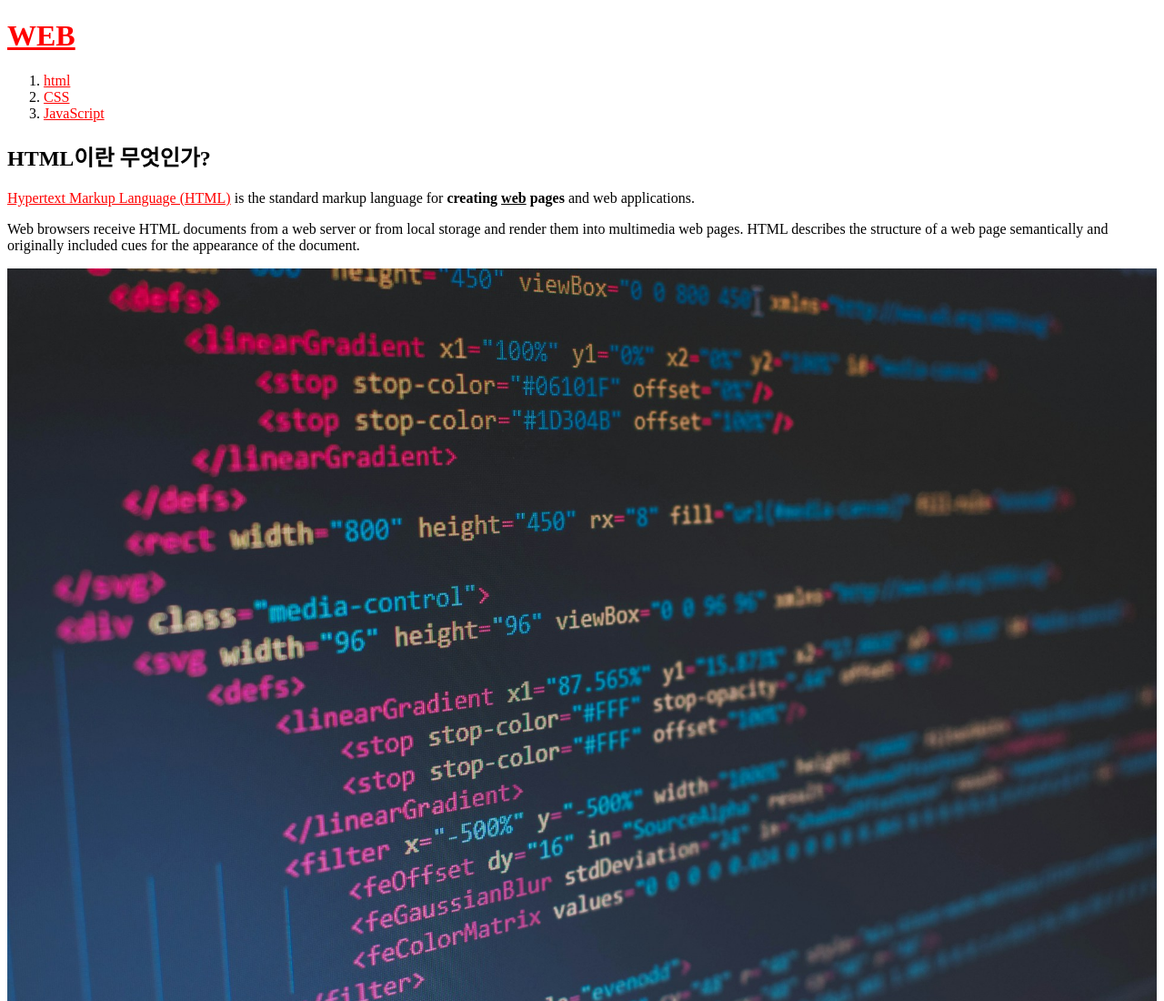
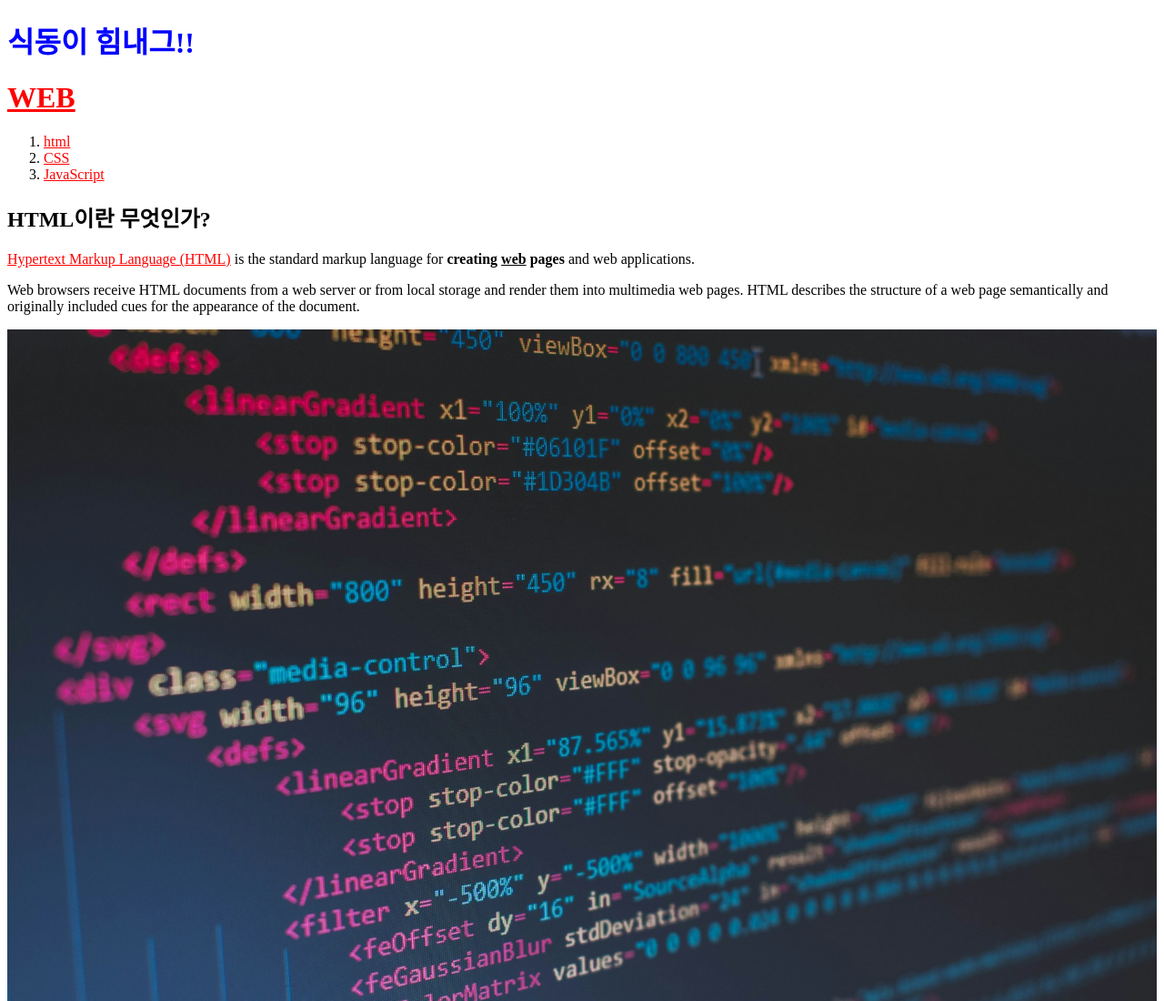
Before and after one commit to MathCoach-Alex/my-first-web-site, a plain HTML site: page 1.html in a window 1280 px wide. Shown: the top 1100 px of the page at 91% size. Drawn offline with Linux system fonts and the light colour scheme.

Commit message:
Update 1.html

```diff
--- a/1.html
+++ b/1.html
@@ -11,6 +11,8 @@
 
 </head>
 <body>
+<H1><font color="Blue">식동이 힘내그!! </font></H1>
+
     <H1><a href="index.html">WEB</a></H1>
     <ol>
         <li><a href="1.html">html</a></li>
```
